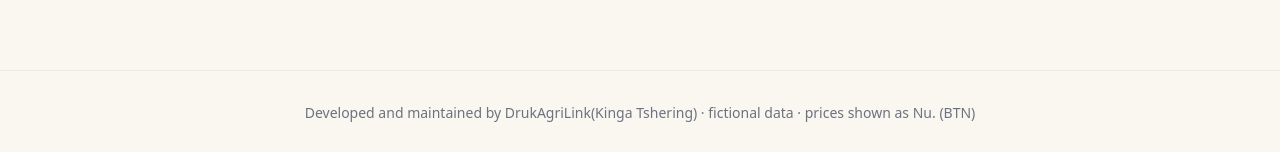
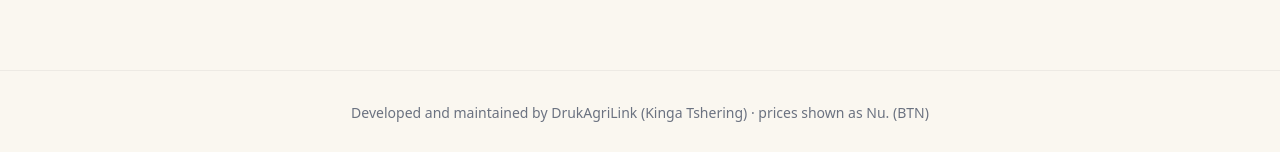
Before and after one commit to KingaTshering10/DrukAgriLink, a Next.js app: page / in a window 1280 px wide. Shown: the part 1018-1170 px from the top of the page. Built offline with nearby package versions, Linux system fonts and the light colour scheme.

Commit message:
deleted fictional data

```diff
--- a/src/app/page.tsx
+++ b/src/app/page.tsx
@@ -46,7 +46,7 @@ export default function Landing() {
         </div>
       </section>
       <footer className="border-t border-black/5 py-8 text-center text-sm text-gray-500">
-        Developed and maintained by DrukAgriLink(Kinga Tshering) · fictional data · prices shown as Nu. (BTN)
+        Developed and maintained by DrukAgriLink (Kinga Tshering) · prices shown as Nu. (BTN)
       </footer>
     </main>
   );
```
